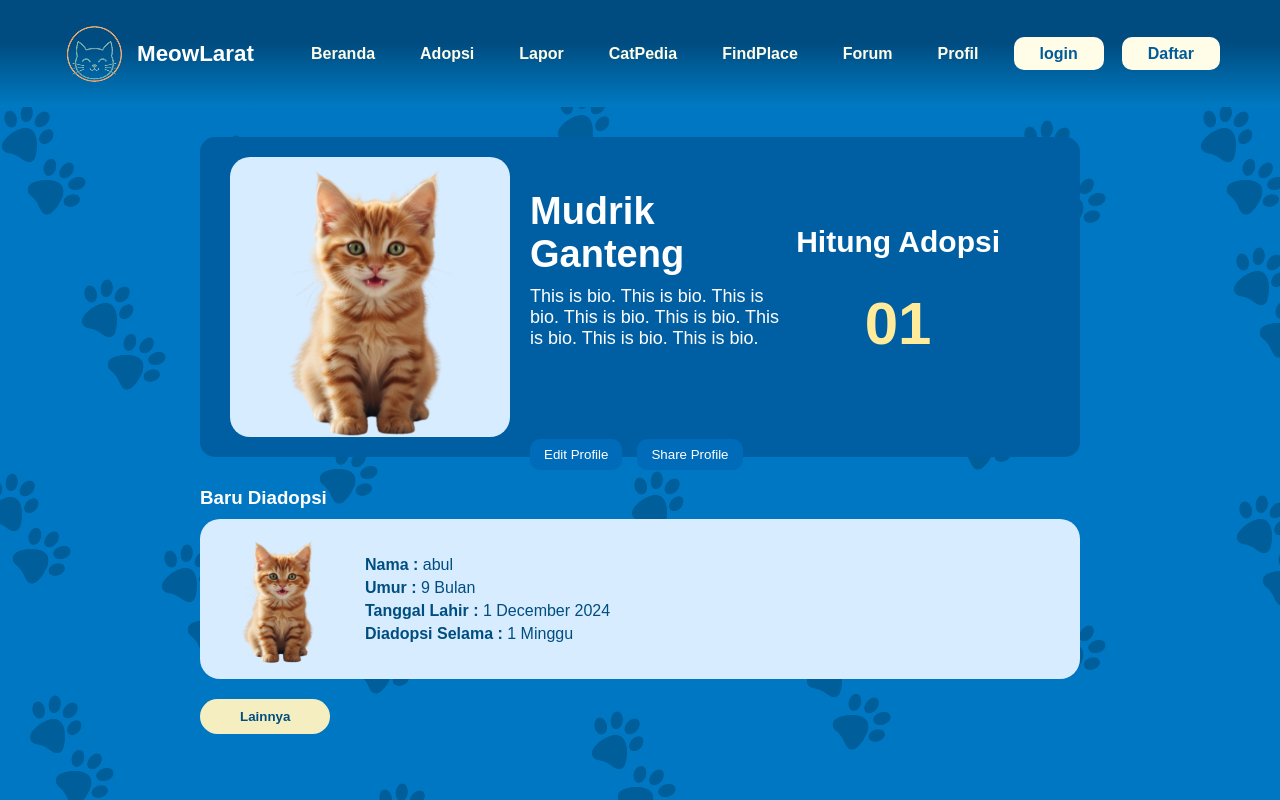
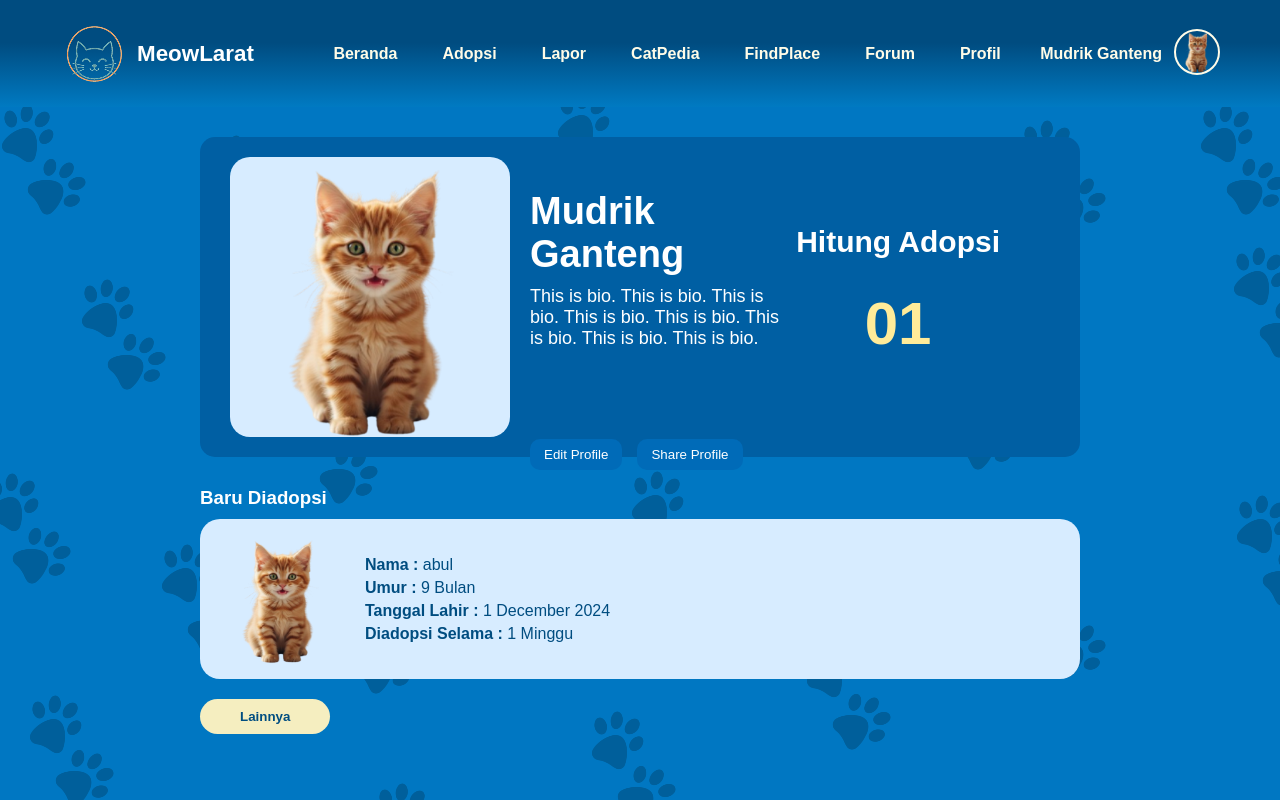
Before and after one commit to NEET-ed/meowlarat-fe, a Vue app: page /profil in a window 1280 px wide. Shown: the top 800 px of the page. Built offline with nearby package versions, Linux system fonts and the light colour scheme.

Commit message:
Navbar Login
navbar dengan tampilan sudah login

```diff
--- /dev/null
+++ b/src/components/NavbarLogin.vue
@@ -0,0 +1,95 @@
+<template>
+  <nav class="navbar">
+    <div class="logo">
+      <img src="/logo.png" alt="Logo" /> <span>MeowLarat</span>
+    </div>
+
+    <ul class="nav-links">
+      <router-link to="/" class="nav-item">Beranda</router-link>
+      <router-link to="/adopsi" class="nav-item">Adopsi</router-link>
+      <router-link to="/lapor" class="nav-item">Lapor</router-link>
+      <router-link to="/catpedia" class="nav-item">CatPedia</router-link>
+      <router-link to="/findplace" class="nav-item">FindPlace</router-link>
+      <router-link to="/forum" class="nav-item">Forum</router-link>
+      <router-link to="/profil" class="nav-item">Profil</router-link>
+    </ul>
+
+    <!-- 🔹 Bagian kanan: Nama + Foto Profil -->
+    <div class="profile-section">
+      <span class="username">Mudrik Ganteng</span>
+      <router-link to="/profil">
+        <img src="/cat.png" alt="User Profile" class="profile-avatar" />
+      </router-link>
+    </div>
+  </nav>
+</template>
+
+<style scoped>
+.navbar {
+  display: flex;
+  justify-content: space-between;
+  align-items: center;
+  padding: 20px 60px;
+  color: #fffce8;
+  background: linear-gradient(to bottom, #004c80 40%, #007ac2 100%);
+  box-shadow: 0 2px 6px rgba(0, 0, 0, 0.1);
+}
+
+.logo {
+  display: flex;
+  align-items: center;
+  font-weight: bold;
+  font-size: 1.4rem;
+  gap: 8px;
+}
+
+.logo span {
+  color: #fff;
+}
+
+.nav-links {
+  list-style: none;
+  display: flex;
+  gap: 45px;
+  font-weight: 600;
+}
+
+.nav-item {
+  color: #fffce8;
+  text-decoration: none;
+  cursor: pointer;
+  transition: opacity 0.2s;
+}
+
+.nav-item:hover {
+  opacity: 0.7;
+}
+
+/* 🔹 Avatar profil + nama user */
+.profile-section {
+  display: flex;
+  align-items: center;
+  gap: 12px;
+}
+
+.username {
+  font-weight: 600;
+  font-size: 1rem;
+  color: #fffce8;
+}
+
+.profile-avatar {
+  width: 42px;
+  height: 42px;
+  border-radius: 50%;
+  border: 2px solid #fffce8;
+  object-fit: cover;
+  cursor: pointer;
+  transition: transform 0.2s, box-shadow 0.2s;
+}
+
+.profile-avatar:hover {
+  transform: scale(1.08);
+  box-shadow: 0 0 10px rgba(255, 255, 255, 0.5);
+}
+</style>
--- a/src/views/ProfilView.vue
+++ b/src/views/ProfilView.vue
@@ -1,5 +1,5 @@
 <template>
-    <Navbar/>
+    <NavbarLogin/>
     <div class="profile-page">
     <!-- Header Profil -->
     <div class="profile-header">
@@ -37,7 +37,7 @@
 </template>
 
 <script setup>
-    import Navbar from '../components/Navbar.vue'
+    import NavbarLogin from '../components/NavbarLogin.vue';
 </script>
 
 <style scoped>
```
